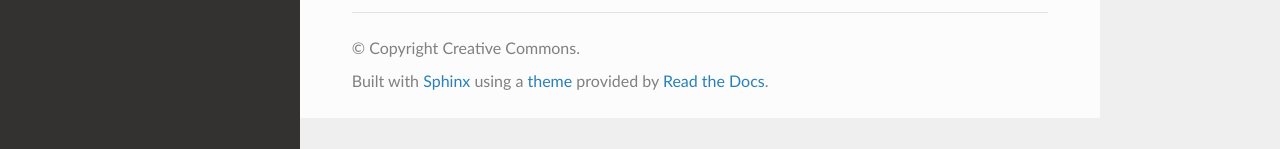
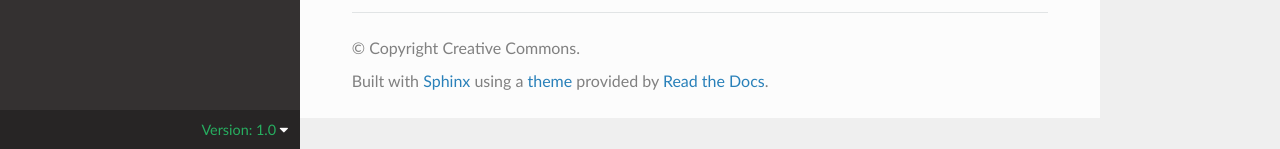
Before and after one commit to Tyrn/StoL, a Sphinx documentation site: the page built from source/index.rst, in a window 1280 px wide. Shown: the part 748-897 px from the top of the page. Built offline with Sphinx 7.4.7 and the Read the Docs theme 2.0.0, drawn with Linux system fonts in a browser that asks for light colours.

Commit message:
Multilanguage setup started

```diff
--- a/README.rst
+++ b/README.rst
@@ -1,5 +1,7 @@
 F&S Book
 ********
+
+`Sphinx multilanguage example <https://github.com/ThoSe1990/SphinxExample>`__
 
 Sphinx assets
 ==============
--- /dev/null
+++ b/source/_templates/versions.html
@@ -0,0 +1,26 @@
+<div class="rst-versions" data-toggle="rst-versions" role="note" aria-label="versions">
+  <span class="rst-current-version" data-toggle="rst-current-version">
+    Version: {{ current_version }}
+    <span class="fa fa-caret-down"></span>
+  </span>
+  <div class="rst-other-versions">
+    {% if languages|length >= 1 %}
+    <dl>
+      <dt>{{ _('Languages') }}</dt>
+        {% for the_language, url in languages %}
+          <dd><a href="{{ url }}/index.html">{{ the_language }}</a></dd>
+        {% endfor %}
+    </dl>
+    {% endif %}
+    {% if versions|length >= 1 %}
+    <dl>
+      <dt>{{ _('Versions') }}</dt>
+      {% for the_version, url in versions %}
+        <dd><a href="{{ url }}/index.html">{{ the_version }}</a></dd>
+      {% endfor %}
+    </dl>
+    {% endif %}
+    <br>
+    </dl>
+  </div>
+</div>
--- a/source/conf.py
+++ b/source/conf.py
@@ -62,6 +62,13 @@
 html_static_path = ["_static"]
 html_favicon = '_static/favicon.png'
 
+html_context = {
+  'current_version' : "1.0",
+  'versions' : [["1.0", "link to 1.0"], ["2.0", "link to 2.0"]],
+  'current_language': 'en',
+  'languages': [["en", "link to en"], ["de", "link to de"]]
+}
+
 # Gettext directory
 #
 locale_dirs = ['locale/']
```
